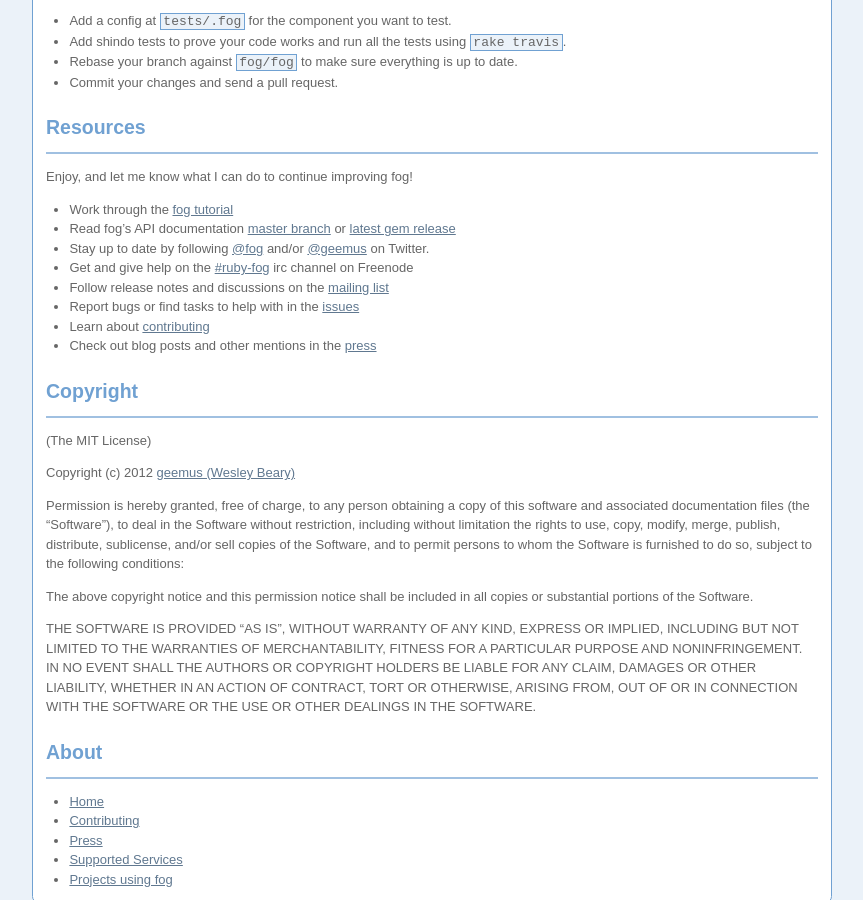
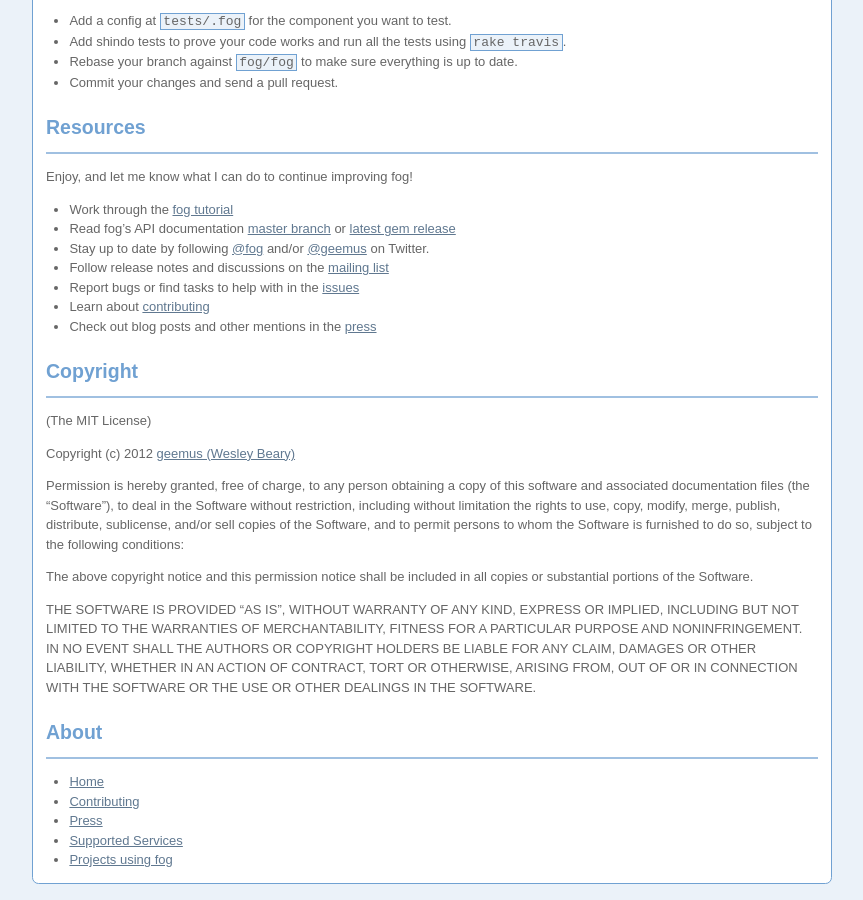
Before and after one commit to fog/fog.github.com, a Jekyll site: the page built from index.markdown, in a window 1280 px wide and 900 px high, scrolled down 1747 px. Shown: the whole window, without its empty margins (208-1071 px from the left). Built offline with Jekyll 4.4.1, drawn with Linux system fonts in a browser that asks for light colours; nearby versions of some CDN libraries.

Commit message:
remove IRC references as it is no longer active

```diff
--- a/about/provider_documentation.markdown
+++ b/about/provider_documentation.markdown
@@ -8,7 +8,7 @@ title:  Provider Documentation
 While Fog strives to provide a generalized abstraction to the Cloud, sometimes this cannot be accomplished due to specific differences in each cloud implementation.
 This page provides links to provider specific documentation and examples to help you get past these issues.
 
-Community supported providers can get assistance by starting a thread on [Google Groups](https://groups.google.com/forum/?fromgroups=#!forum/ruby-fog) or the [#ruby-fog](irc://irc.freenode.net/ruby-fog) irc channel on Freenode. Vendor supported providers also have the option contacting the cloud provider.
+Community supported providers can get assistance by filing Github Issues on the appropriate repository. Vendor supported providers also have the option contacting the cloud provider.
 
 In order to maximize the benefits of open source, you are encouraged submit bugs to [Github Issues](https://github.com/fog/fog/issues) regardless of the support option.
 
--- a/index.markdown
+++ b/index.markdown
@@ -74,7 +74,6 @@ Enjoy, and let me know what I can do to continue improving fog!
 * Work through the [fog tutorial](https://github.com/downloads/geemus/learn_fog/learn_fog.tar.gz)
 * Read fog's API documentation [master branch](http://rubydoc.info/github/fog/fog) or [latest gem release](http://rubydoc.info/gems/fog)
 * Stay up to date by following [@fog](http://twitter.com/fog) and/or [@geemus](http://twitter.com/geemus) on Twitter.
-* Get and give help on the [#ruby-fog](irc://irc.freenode.net/ruby-fog) irc channel on Freenode
 * Follow release notes and discussions on the [mailing list](http://groups.google.com/group/ruby-fog)
 * Report bugs or find tasks to help with in the [issues](http://github.com/fog/fog/issues)
 * Learn about [contributing](/about/contributing.html)
--- a/storage/index.markdown
+++ b/storage/index.markdown
@@ -211,6 +211,4 @@ Bonus, note the `Fog.mock!` command. In your tests you can easily mock out calls
 
 Please let me know in the comments if you got a new Ruby job because you hosted your CV on 3 different Cloud Stores without getting your hands dirty.
 
-Have questions or comments?  Hop into <a href="irc://irc.freenode.net/">#ruby-fog</a> on freenode, ping <a href="http://twitter.com/fog">@fog</a> or <a href="http://twitter.com/geemus">@geemus</a>.
-
 And please always remember that I accept high fives and contributions!
```
